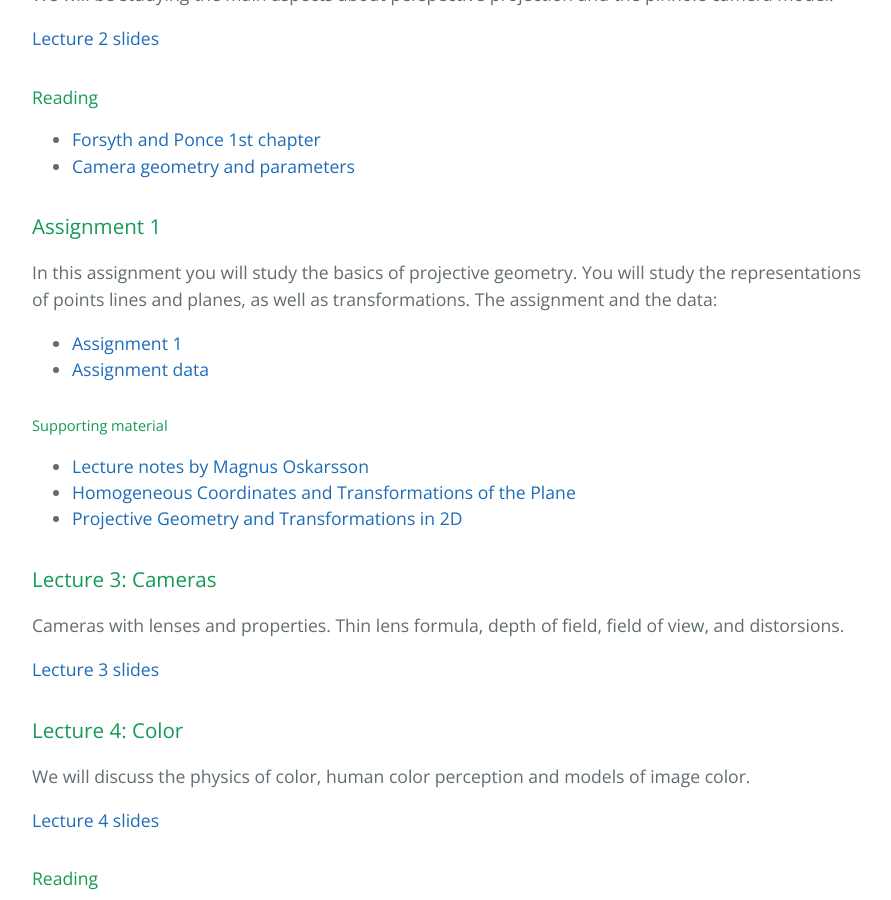
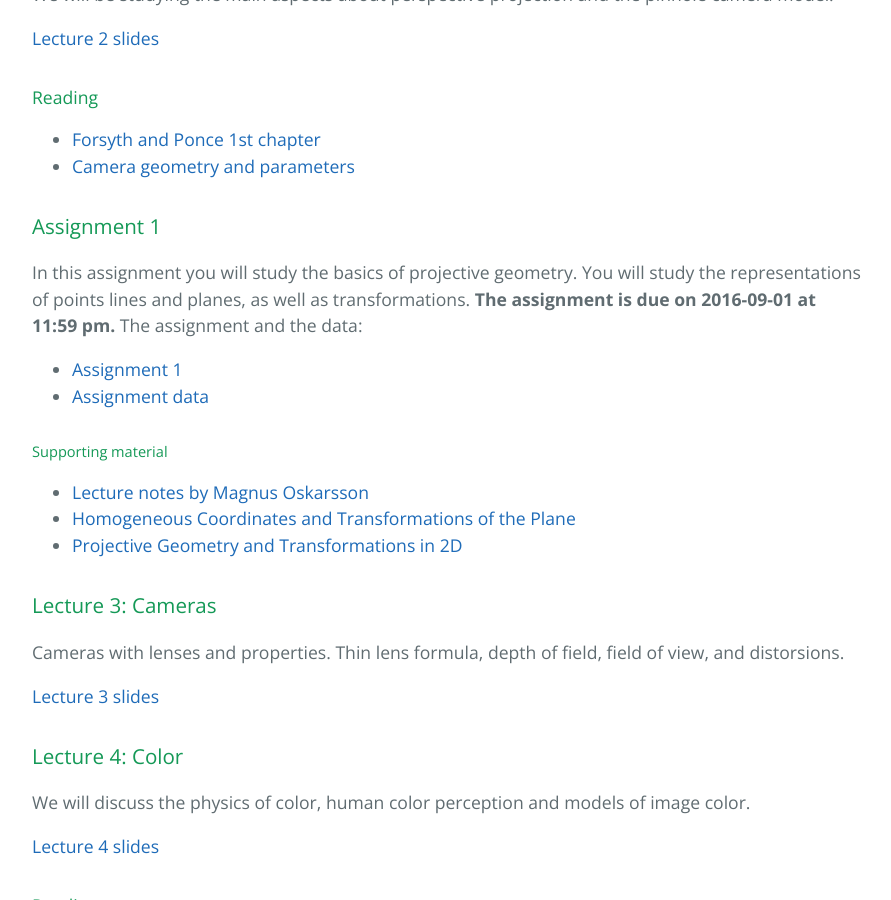
Before and after one commit to opi-lab/optical-metrology-2021, a Jekyll site: the page built from index.md, in a window 1280 px wide and 900 px high, scrolled down 1663 px. Shown: the whole window, without its empty margins (192-1083 px from the left). Built offline with Jekyll 4.4.1, drawn with Linux system fonts in a browser that asks for light colours.

Commit message:
Update index.md

```diff
--- a/index.md
+++ b/index.md
@@ -65,7 +65,7 @@ We will be studying the main aspects about perspective projection and the pinhol
 
 ### Assignment 1
 
-In this assignment you will study the basics of projective geometry. You will study the representations of points lines and planes, as well as transformations. The assignment and the data:
+In this assignment you will study the basics of projective geometry. You will study the representations of points lines and planes, as well as transformations. **The assignment is due on 2016-09-01 at 11:59 pm.** The assignment and the data:
 
 - [Assignment 1](computer-vision-assignment1.pdf)
 - [Assignment data](assignment1data.zip)
```
